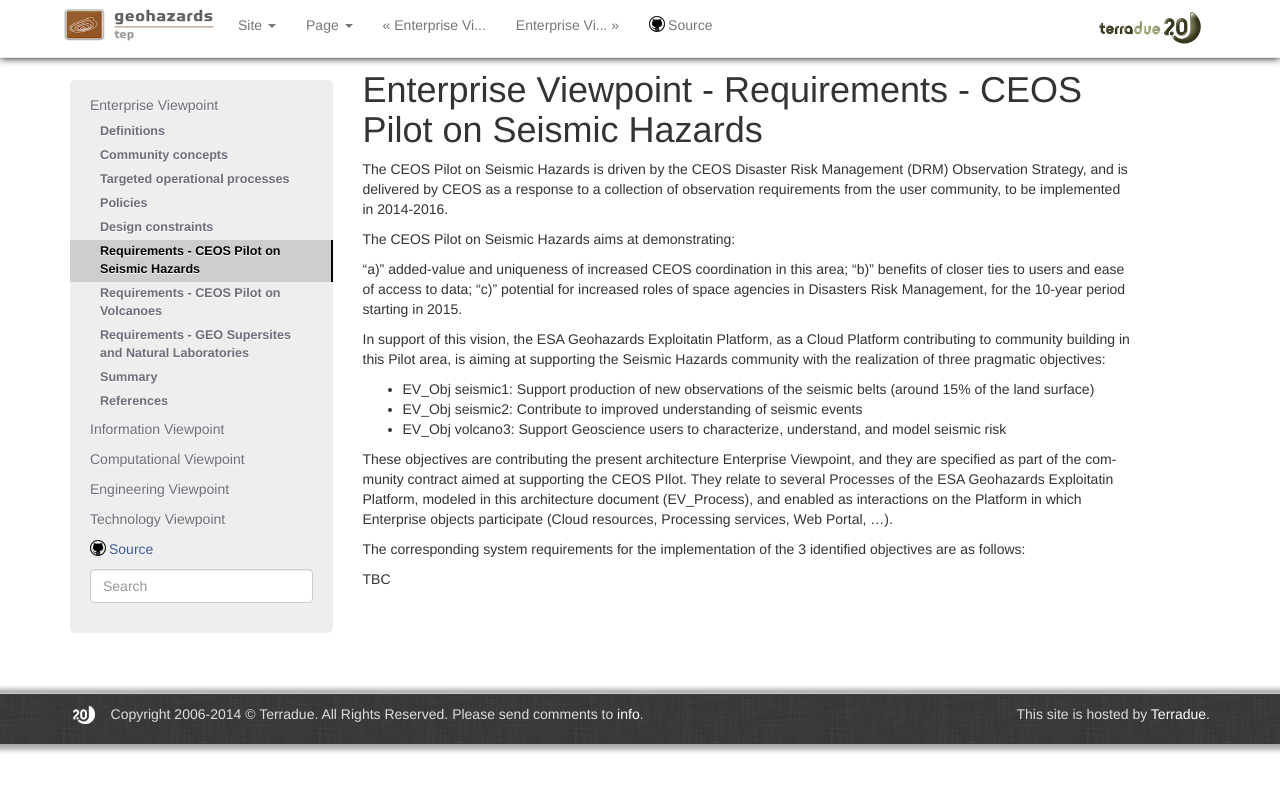
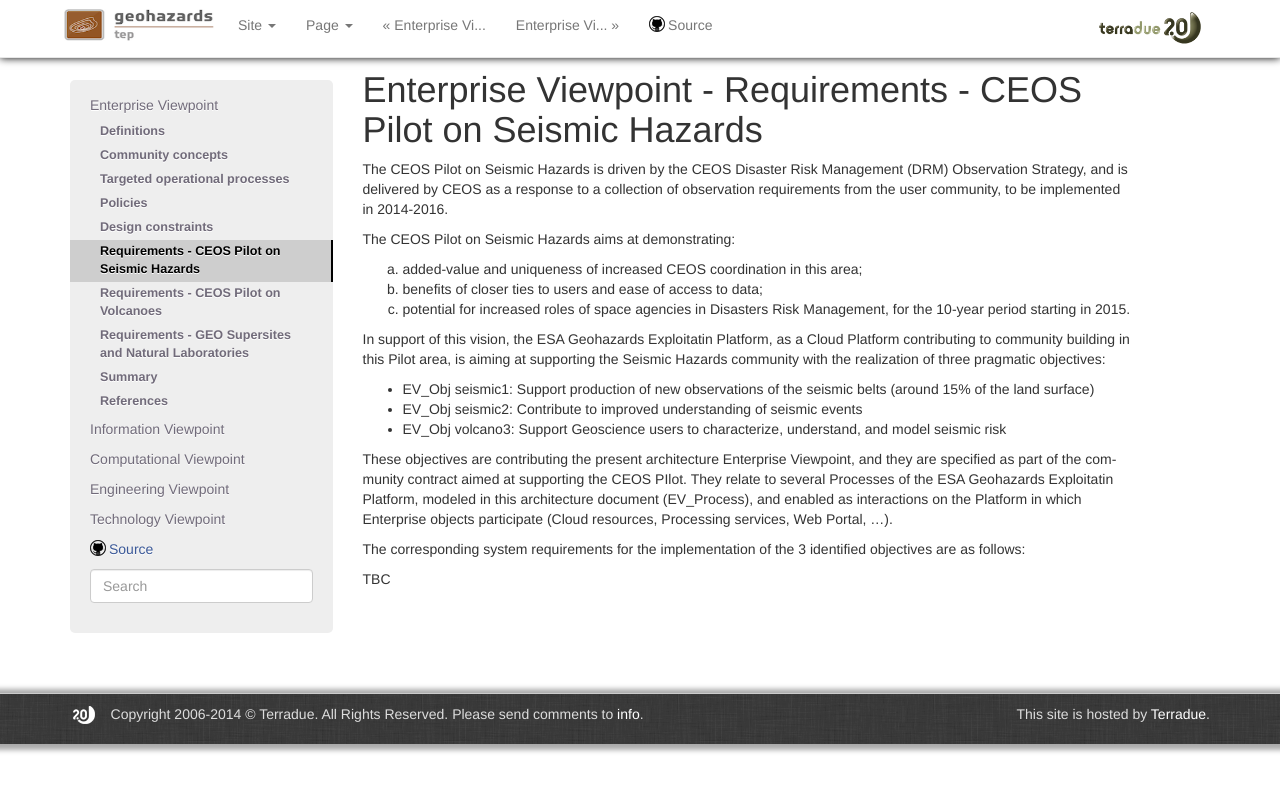
Before and after one commit to Terradue/doc-tep-geohazards-arch, a Sphinx documentation site: the page built from source/enterprise/reqs-seismic.rst, in a window 1280 px wide. Shown: the top 792 px of the page. Built offline with Sphinx 7.4.7, drawn with Linux system fonts in a browser that asks for light colours.

```diff
--- a/source/enterprise/reqs-seismic.rst
+++ b/source/enterprise/reqs-seismic.rst
@@ -7,9 +7,9 @@ to be implemented in 2014-2016.
 
 The CEOS Pilot on Seismic Hazards aims at demonstrating:
 
-"a)" added-value and uniqueness of increased CEOS coordination in this area;
-"b)" benefits of closer ties to users and ease of access to data;
-"c)" potential for increased roles of space agencies in Disasters Risk Management, for the 10-year period starting in 2015.
+a) added-value and uniqueness of increased CEOS coordination in this area;
+b) benefits of closer ties to users and ease of access to data;
+c) potential for increased roles of space agencies in Disasters Risk Management, for the 10-year period starting in 2015.
 
 In support of this vision, the ESA Geohazards Exploitatin Platform,
 as a Cloud Platform contributing to community building in this Pilot area,
```
